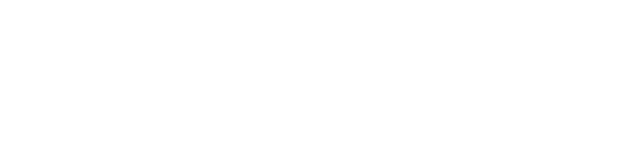
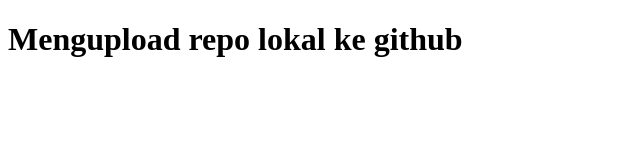
Before and after one commit to deden97/tes_remote2, a plain HTML site: page Index.html in a window 1280 px wide. Shown: the whole page, without its empty margins (0-640 px from the left). Drawn offline with Linux system fonts and the light colour scheme.

Commit message:
menambah tag <h1>

```diff
--- a/Index.html
+++ b/Index.html
@@ -7,6 +7,6 @@
     <title>Tes Remote 2</title>
 </head>
 <body>
-
+    <h1>Mengupload repo lokal ke github</h1>
 </body>
 </html>
```
